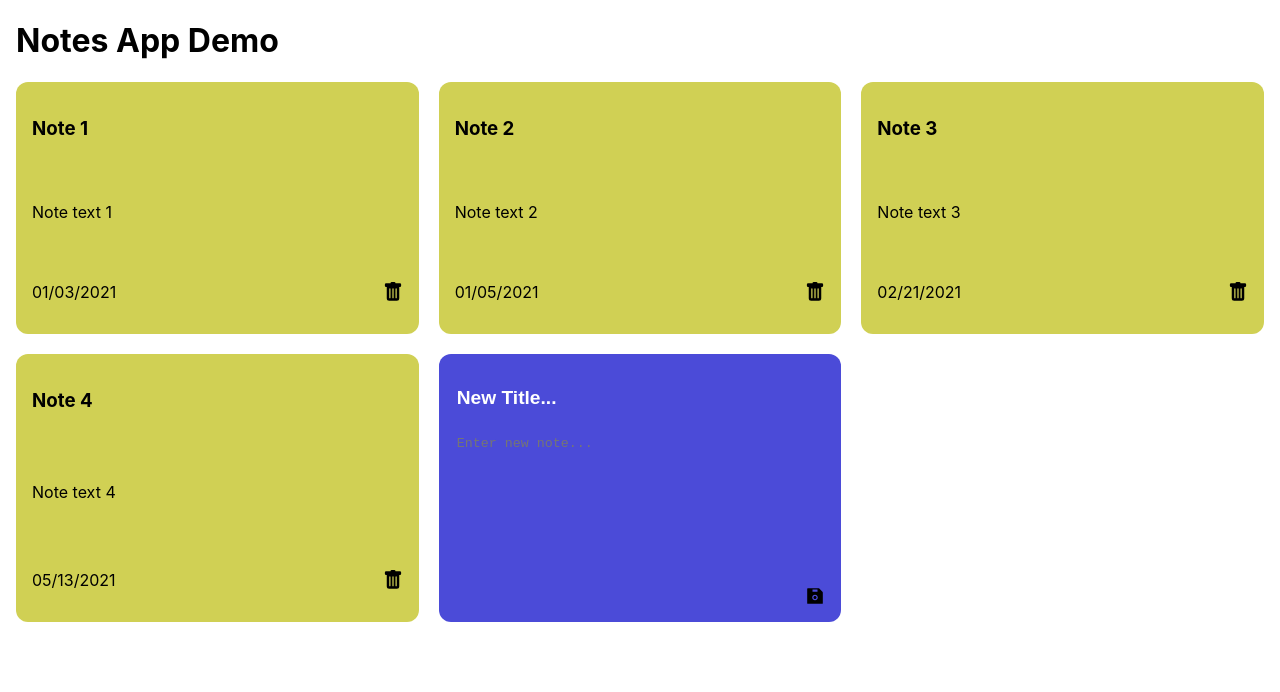
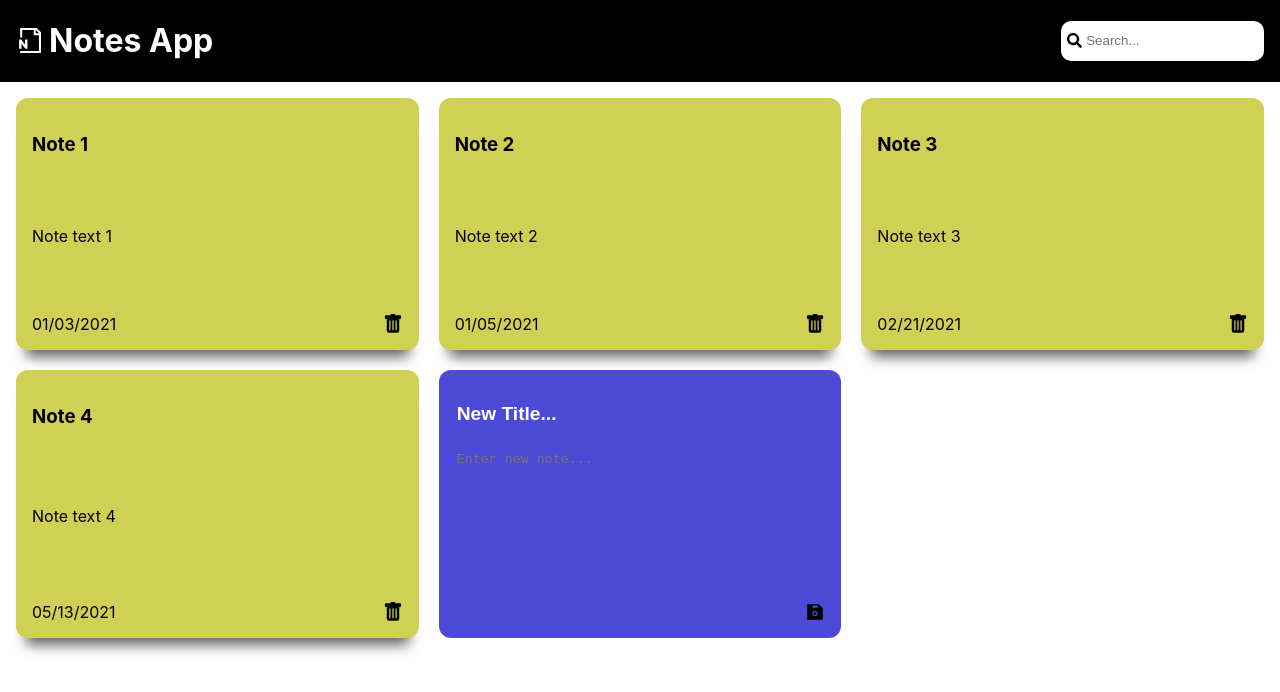
Before and after one commit to earuiz1/notes-app-demo, a React (Create React App) app: page / in a window 1280 px wide. Shown: the top 692 px of the page. Built offline with nearby package versions, Linux system fonts and the light colour scheme.

Commit message:
Added a navbar that contains a search bar and the title. Search bar functionality is still missing.

```diff
--- a/src/App.js
+++ b/src/App.js
@@ -1,7 +1,7 @@
 import React, { useState } from "react";
 import NotesList from "./components/NotesList";
-import Header from "./components/Header";
-
+//import Header from "./components/Header";
+import Nav from "./components/Nav";
 import { v4 as uuid } from "uuid";
 
 const dummy_notes = [
@@ -51,14 +51,16 @@ function App() {
   };
 
   return (
+    <React.Fragment>
+      <Nav />
       <div className="container">
-      <Header />
         <NotesList
           notes={note}
           onSaveData={savedData}
           onDeleteNote={deleteNote}
         />
       </div>
+    </React.Fragment>
   );
 }
 
--- a/src/components/Header.js
+++ /dev/null
@@ -1,11 +0,0 @@
-import React from "react";
-
-function Header() {
-  return (
-    <div>
-      <h1>Notes App Demo</h1>
-    </div>
-  );
-}
-
-export default Header;
--- /dev/null
+++ b/src/components/Nav.css
@@ -0,0 +1,43 @@
+.nav-container{
+    display: flex;
+    flex-direction: row;
+    justify-content: space-between;
+    background-color: black;
+    padding: 0 1rem 0 1rem;
+    margin-bottom: 1rem;
+
+}
+.nav-header{
+    display: flex;
+    align-items: center;
+    justify-content: space-between;
+
+}
+
+.nav-header h1{
+    color: white;
+    margin-left: 0.5rem;
+}
+
+svg path {
+    stroke: white;
+}
+
+.nav-body{
+    display: flex;
+    justify-content: flex-end;
+    align-items: center;
+}
+
+@media only screen and (max-width: 767px) {
+    /* For mobile phones: */
+
+    .nav-container{
+        padding: 0.8rem 1rem 0.8rem 1rem;
+    }
+
+    .nav-header h1{
+        font-size: 25px;
+    }
+
+  }
--- /dev/null
+++ b/src/components/Nav.js
@@ -0,0 +1,20 @@
+import React from "react";
+import { GrDocumentNotes } from "react-icons/gr";
+import SearchBar from "./SearchBar";
+import "./Nav.css";
+
+function Nav() {
+  return (
+    <div className="nav-container">
+      <div className="nav-header">
+        <GrDocumentNotes size={25} />
+        <h1>Notes App</h1>
+      </div>
+      <div className="nav-body">
+        <SearchBar />
+      </div>
+    </div>
+  );
+}
+
+export default Nav;
--- a/src/components/NewNote.css
+++ b/src/components/NewNote.css
@@ -33,6 +33,7 @@
     border: none;
     resize: none;
     width: 100%;
+    word-break: break-all;
 }
 
 .new-note-body textarea:focus{
--- a/src/components/Note.css
+++ b/src/components/Note.css
@@ -6,10 +6,13 @@
     padding: 1rem;
     border-radius: 12px;
     justify-content: space-between;
+    white-space: pre-wrap;
+    box-shadow: 0px 17px 13px -10px rgba(0,0,0,0.61);
 }
 
 .note-footer{
     display: flex;
     align-items: center;
     justify-content: space-between;
+    padding-top: 1rem;
 }
--- a/src/components/Note.js
+++ b/src/components/Note.js
@@ -19,7 +19,7 @@ function Note(props) {
             <span>{props.text}</span>
         </div>
         <div className="note-footer">
-            <p>{props.date}</p>
+            <span>{props.date}</span>
             <BsFillTrashFill size = {20} onClick={clickHandler}/>
         </div>
     </div>
--- /dev/null
+++ b/src/components/SearchBar.css
@@ -0,0 +1,12 @@
+.search-bar input{
+    padding: 0.8rem;
+    border-radius: 10px;
+    border: none;
+    text-indent: 12px;
+}
+
+.search-bar svg{
+    position: absolute;
+    margin-top: 12px;
+    margin-left: 6px;
+}
--- /dev/null
+++ b/src/components/SearchBar.js
@@ -0,0 +1,18 @@
+import React, {useState} from 'react'
+import { FaSearch } from "react-icons/fa";
+import './SearchBar.css'
+
+function SearchBar() {
+
+const changeHandler = (event) => {
+    console.log(event.target.value);
+}
+  return (
+    <div className="search-bar">
+        <FaSearch size={15} />
+        <input type="text" placeholder="Search..." onChange={changeHandler}/>
+    </div>
+  )
+}
+
+export default SearchBar;
```
Lines whose indentation alone changed are shown as unchanged.
